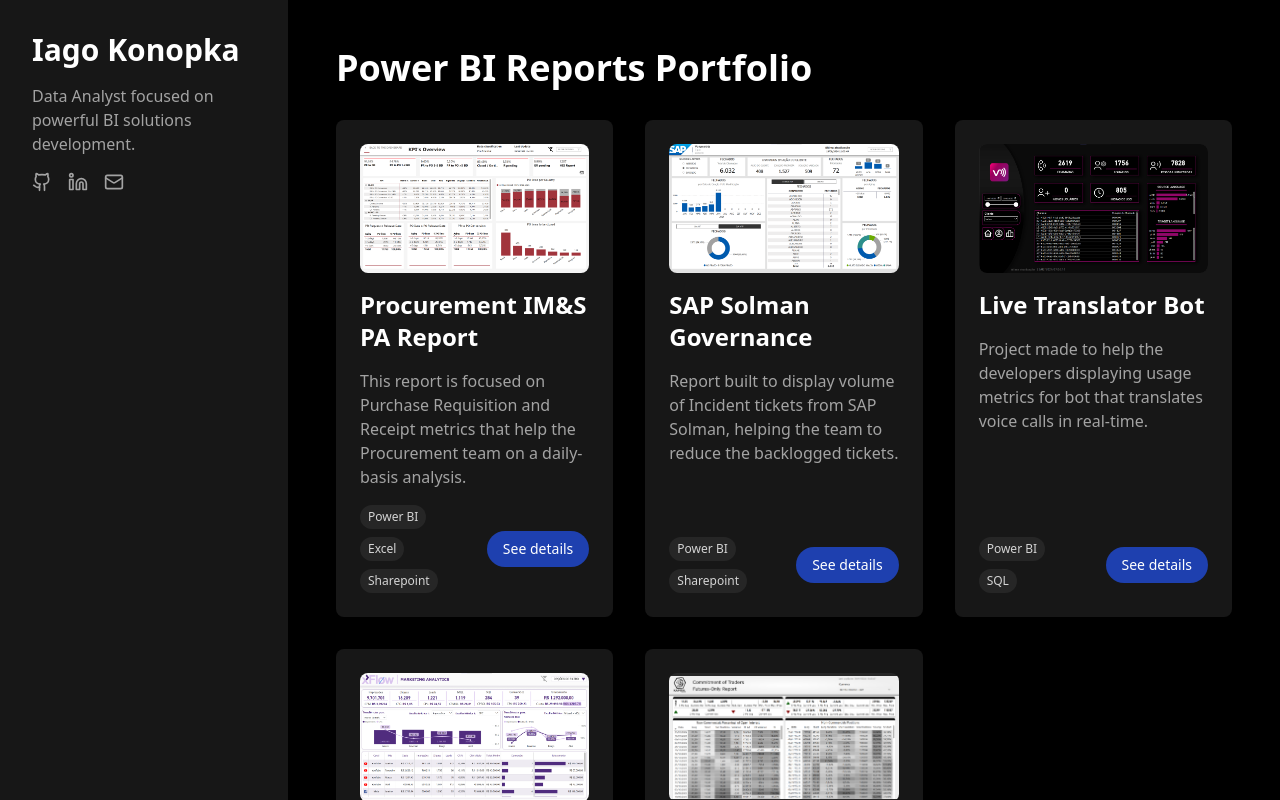
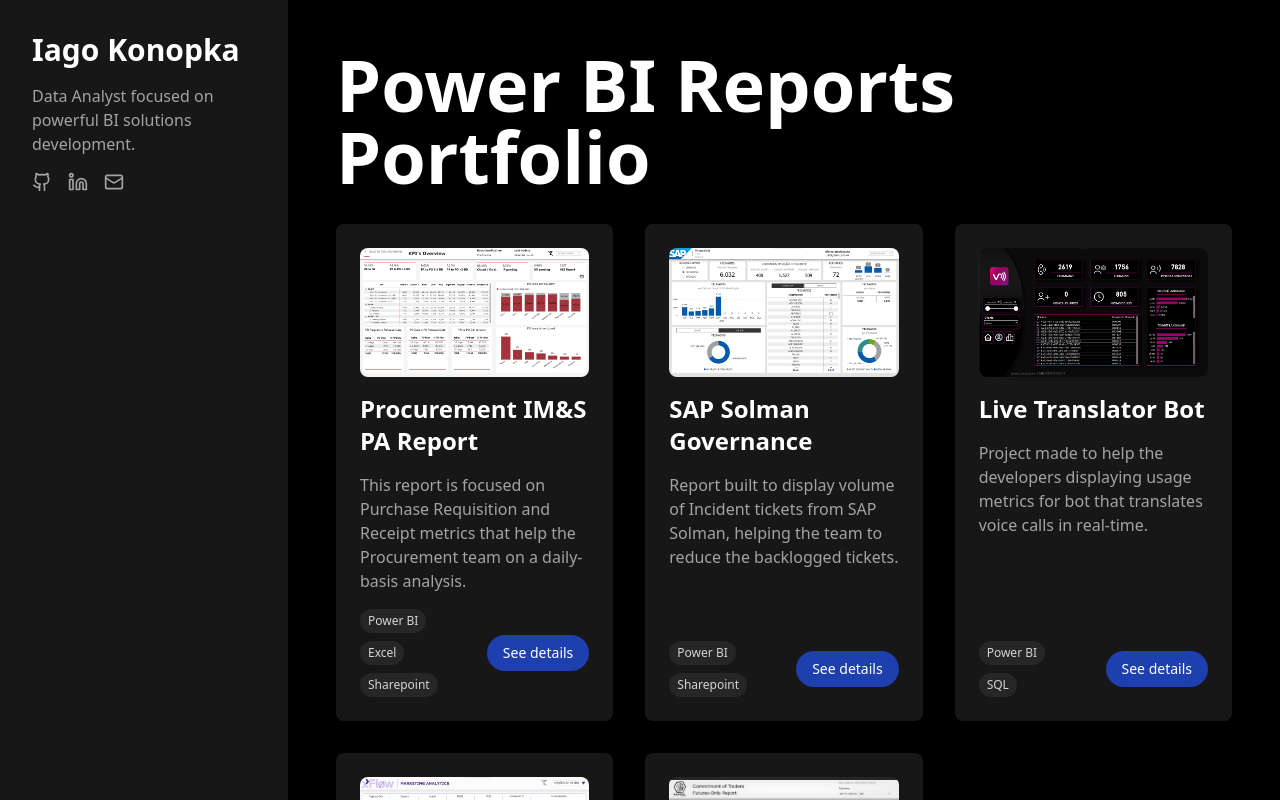
Before and after one commit to iagokonopka/powerbi-portfolio, a Next.js app: page /powerbi-portfolio/ in a window 1280 px wide. Shown: the top 800 px of the page. Built offline with nearby package versions, Linux system fonts and the light colour scheme.

Commit message:
added dark mode layout

```diff
--- a/src/app/page.tsx
+++ b/src/app/page.tsx
@@ -31,7 +31,7 @@
 
       <main className="flex-1 p-6 md:p-12">
         <section className="max-w-4xl mx-auto">
-          <h1 className="text-2xl md:text-4xl font-bold mb-6 md:mb-8">Power BI Reports Portfolio</h1>
+          <h1 className="text-2xl md:text-7xl font-bold mb-6 md:mb-8">Power BI Reports Portfolio</h1>
 
           <div className="grid sm:grid-cols-2 lg:grid-cols-3 gap-6 md:gap-8">
             {[
```
